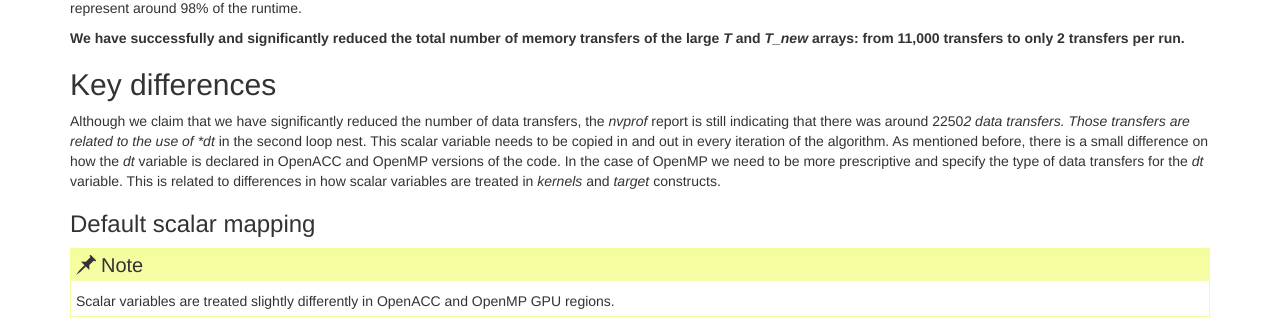
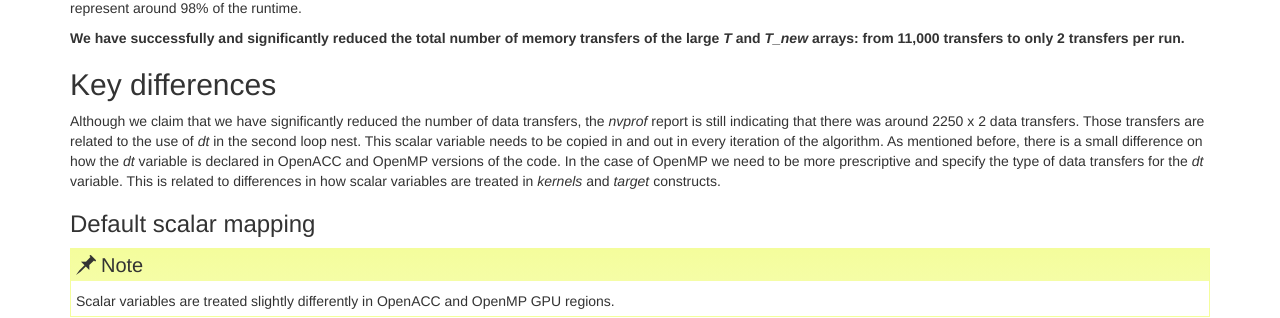
Before and after one commit to PawseySC/sc20-gpu-offloading, a Jekyll site: the page built from _episodes/06-data-management.md, in a window 1280 px wide and 900 px high, scrolled down 2154 px. Shown: the part 147-465 px from the top of the window. Built offline with Jekyll 4.4.1, drawn with Linux system fonts in a browser that asks for light colours.

```diff
--- a/_episodes/06-data-management.md
+++ b/_episodes/06-data-management.md
@@ -114,7 +114,7 @@ What we notice is that the code runs much faster now and as can be seen from the
 
 ## Key differences
 
-Although we claim that we have significantly reduced the number of data transfers, the *nvprof* report is still indicating that there was around 2250*2 data transfers. Those transfers are related to the use of *dt* in the second loop nest. This scalar variable needs to be copied in and out in every iteration of the algorithm. As mentioned before, there is a small difference on how the *dt* variable is declared in OpenACC and OpenMP versions of the code. In the case of OpenMP we need to be more prescriptive and specify the type of data transfers for the *dt* variable. This is related to differences in how scalar variables are treated in *kernels* and *target* constructs.
+Although we claim that we have significantly reduced the number of data transfers, the *nvprof* report is still indicating that there was around 2250 x 2 data transfers. Those transfers are related to the use of *dt* in the second loop nest. This scalar variable needs to be copied in and out in every iteration of the algorithm. As mentioned before, there is a small difference on how the *dt* variable is declared in OpenACC and OpenMP versions of the code. In the case of OpenMP we need to be more prescriptive and specify the type of data transfers for the *dt* variable. This is related to differences in how scalar variables are treated in *kernels* and *target* constructs.
 
 
 ### Default scalar mapping
```
Also changed, not shown: 13 other files.
